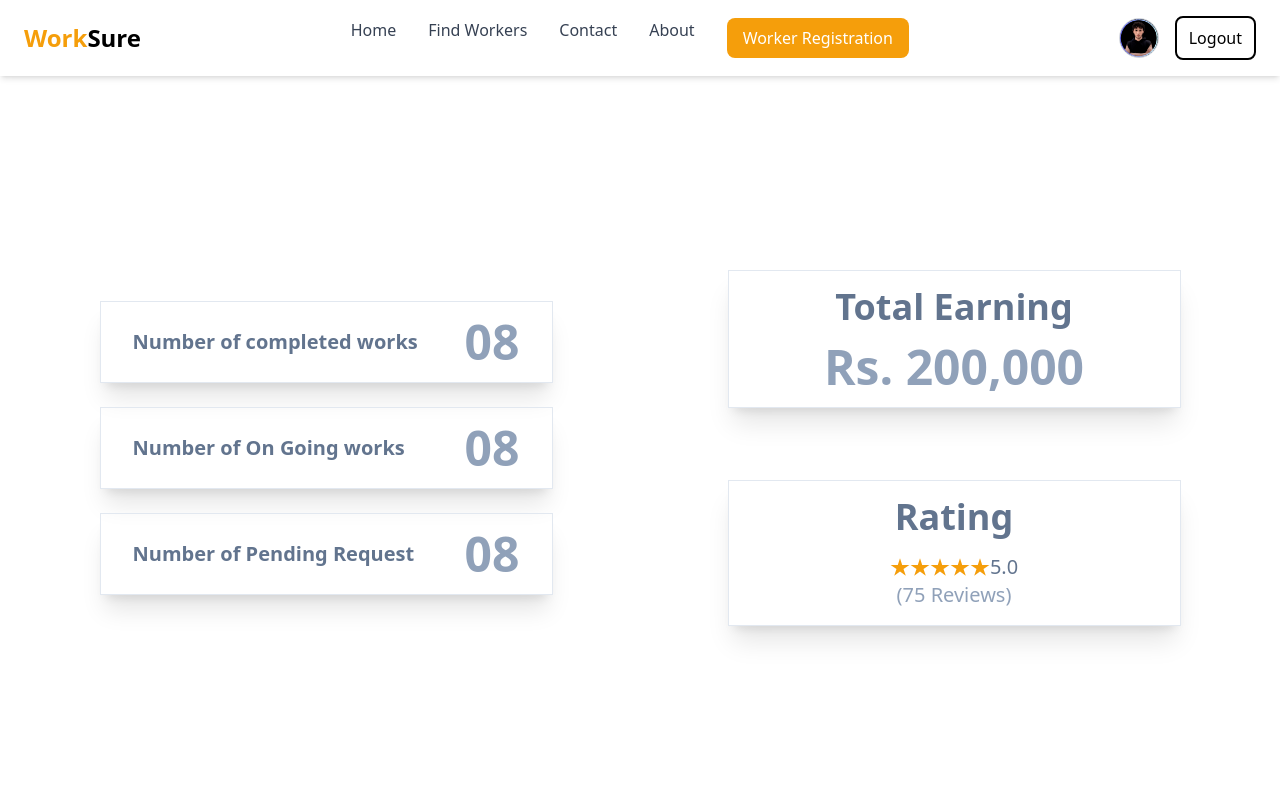
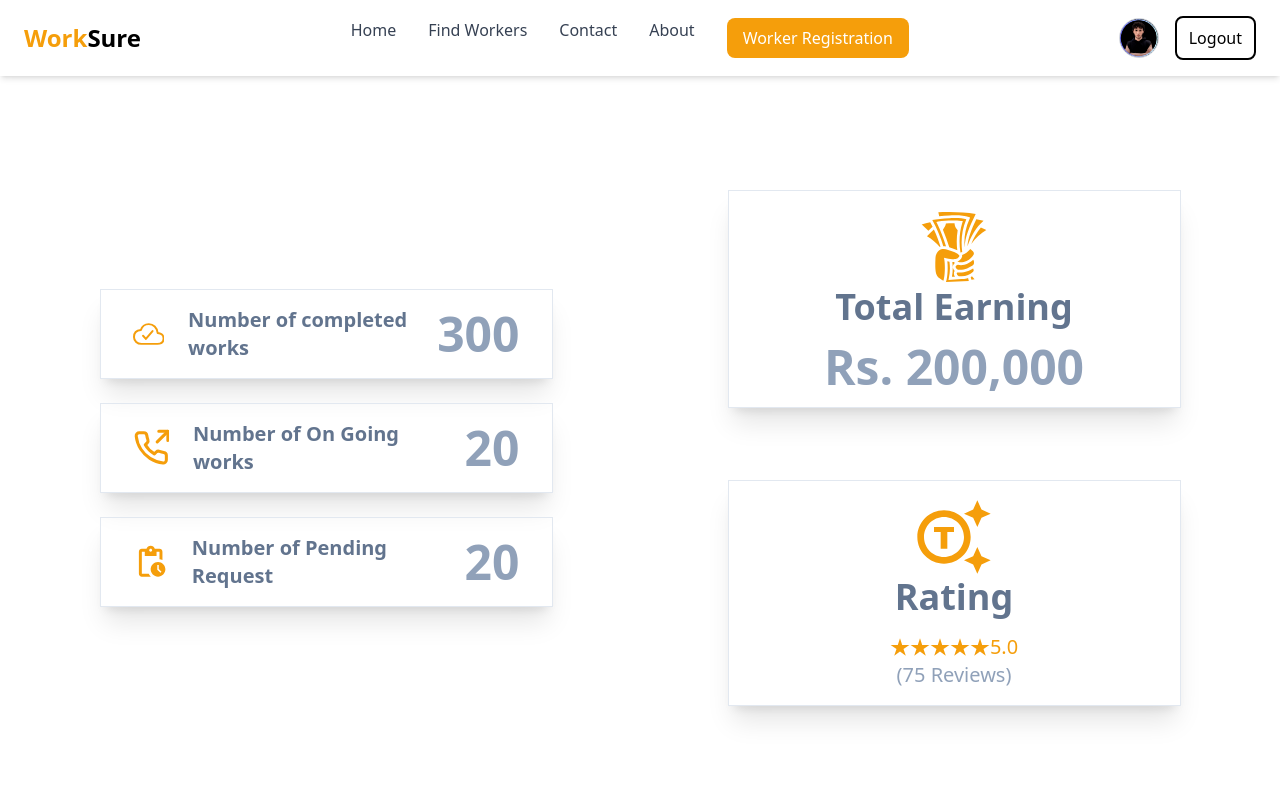
Before and after one commit to HasalKenula/WorkSure-frontend, a React (Vite) app: page /workerDashboard in a window 1280 px wide. Shown: the top 800 px of the page. Built offline with nearby package versions, Linux system fonts and the light colour scheme; no server answers; sample sign-in values are in the browser's storage.

Commit message:
added a counter animation to the admin and worker dashboards

```diff
--- a/package.json
+++ b/package.json
@@ -16,6 +16,7 @@
     "date-fns": "^4.1.0",
     "react": "^19.2.0",
     "react-calendar": "^6.0.0",
+    "react-countup": "^6.5.3",
     "react-dom": "^19.2.0",
     "react-hot-toast": "^2.6.0",
     "react-icons": "^5.5.0",
--- a/src/pages/AdminDashBoard.jsx
+++ b/src/pages/AdminDashBoard.jsx
@@ -1,4 +1,4 @@
-import { RiDeleteBin6Line } from "react-icons/ri";
+import { RiDeleteBin6Line, RiPassPendingLine } from "react-icons/ri";
 import Navbar from "../components/NavBar";
 import PlatformAnalyticsChart from "../components/PlatformAnalyticsChart";
 import Man from "../assets/man.jpg"
@@ -6,6 +6,9 @@ import axios from "axios";
 import { useEffect, useState } from "react";
 import { useAuth } from "../context/AuthContext";
 import toast from "react-hot-toast";
+import CountUp from "react-countup";
+import { SlUserFollow } from "react-icons/sl";
+import { LiaUserSecretSolid } from "react-icons/lia";
 export default function AdminDashBoard() {
     const { isAuthenticated, jwtToken } = useAuth();
     const roles = [
@@ -144,6 +147,18 @@ export default function AdminDashBoard() {
         }
     }
 
+
+    async function deleteContact(contactId) {
+        try {
+            await axios.delete(`http://localhost:8081/contact/${contactId}`, config);
+            loadContact();
+            toast.success("contact message status deleted successfully");
+        } catch (error) {
+            toast.error("Failed to delete contact message status");
+        }
+    }
+
+
     useEffect(function () {
         if (isAuthenticated) {
             loadContact();
@@ -161,9 +176,10 @@ export default function AdminDashBoard() {
                     worker.id === workerId ? { ...worker, isBlocked: !worker.isBlocked } : worker
                 )
             );
+            toast.success("Worker status updated successfully");
 
-            toast.success("Worker status updated successfully");
         } catch (error) {
+
             toast.error("Failed to update worker status");
         }
     }
@@ -223,27 +239,36 @@ export default function AdminDashBoard() {
                 <div className=" w-full mx-auto flex flex-col lg:flex-row text-slate-400 lg:flex-row items-center justify-center gap-6 p-6 lg:pt-0">
 
                     <div className="bg-white  w-full lg:w-[25%] flex-1 flex flex-col items-center shadow-xl gap-6 border border-slate-200 py-8 px-8  justify-between">
+                        <div className="flex items-center justify-center ">
+                            <SlUserFollow color="#f59e0b" size={80} />
+                        </div>
                         <div className="text-xl font-bold text-slate-500">
-                            <h1>Number of completed works</h1>
+                            <h1>Total Number of Users</h1>
                         </div>
                         <div className="text-5xl font-bold">
-                            <h1>2500</h1>
+                            <CountUp start={0} end={300} duration={2} enableScrollSpy scrollSpyOnce />
                         </div>
                     </div>
                     <div className="bg-white w-full lg:w-[25%] flex-1 flex flex-col items-center gap-6  shadow-xl border border-slate-200 border py-8 px-8  justify-between">
+                        <div className="flex items-center justify-center ">
+                            <LiaUserSecretSolid color="#f59e0b" size={80} />
+                        </div>
                         <div className="text-xl font-bold text-slate-500">
-                            <h1>Number of On Going works</h1>
+                            <h1>Total Number of Works</h1>
                         </div>
                         <div className="text-5xl font-bold">
-                            <h1>1500</h1>
+                            <CountUp start={0} end={20} duration={2} enableScrollSpy scrollSpyOnce />
                         </div>
                     </div>
                     <div className="bg-white w-full lg:w-[25%] flex-1 flex flex-col items-center gap-6 shadow-xl border border-slate-200 border py-8 px-8  justify-between">
+                        <div className="flex items-center justify-center ">
+                            <RiPassPendingLine color="#f59e0b" size={80} />
+                        </div>
                         <div className="text-xl font-bold text-slate-500">
                             <h1>Number of Pending Request</h1>
                         </div>
                         <div className="text-5xl font-bold">
-                            <h1>103</h1>
+                            <CountUp start={0} end={20} duration={2} enableScrollSpy scrollSpyOnce />
                         </div>
                     </div>
 
@@ -415,7 +440,7 @@ export default function AdminDashBoard() {
 
 
                                             <button
-                                                onClick={() => handleDelete(comment.id)}
+                                                onClick={() => deleteContact(comment.id)}
                                                 className="text-primary hover:text-red-700 transition"
                                             >
                                                 <RiDeleteBin6Line size={24} />
--- a/src/pages/WorkerDashBoard.jsx
+++ b/src/pages/WorkerDashBoard.jsx
@@ -1,10 +1,14 @@
-import { IoStarSharp } from "react-icons/io5";
+import { IoCheckmarkDoneCircleOutline, IoCloudDoneOutline, IoStarSharp } from "react-icons/io5";
 import Navbar from "../components/NavBar";
 import Man from "../assets/man.jpg"
 import { useNavigate } from "react-router-dom";
 import { useEffect, useState, } from "react";
 import axios from "axios";
 import { useAuth } from "../context/AuthContext";
+import CountUp from "react-countup";
+import { FiPhoneOutgoing } from "react-icons/fi";
+import { MdOutlineGeneratingTokens, MdOutlinePendingActions } from "react-icons/md";
+import { GiTakeMyMoney } from "react-icons/gi";
 
 export default function WorkerDashBoard() {
     const { jwtToken, isAuthenticated } = useAuth();
@@ -198,7 +202,7 @@ export default function WorkerDashBoard() {
                     hire.id === hireId ? { ...hire, isBlocked: !hire.isBlocked } : hire
                 )
             );
-             getHires();
+            getHires();
 
             toast.success("Hire status updated successfully");
         } catch (error) {
@@ -215,40 +219,50 @@ export default function WorkerDashBoard() {
                 <div className="w-full mx-auto flex flex-col  text-slate-400 lg:flex-row items-center justify-center gap-6 p-6">
                     <div className="flex-1 flex flex-col items-center justify-center gap-6 ">
                         <div className="w-[75%] flex-1 flex items-center shadow-xl gap-6 border border-slate-200 py-4 px-8  justify-between">
+                            <IoCloudDoneOutline    color="#f59e0b" size={40} />
                             <div className="text-xl font-bold text-slate-500">
                                 <h1>Number of completed works</h1>
                             </div>
                             <div className="text-5xl font-bold">
-                                <h1>08</h1>
+                                <CountUp start={0} end={300} duration={2} enableScrollSpy scrollSpyOnce />
                             </div>
                         </div>
                         <div className="w-[75%] flex-1 flex items-center gap-6  shadow-xl border border-slate-200 border py-4 px-8  justify-between">
+                            <FiPhoneOutgoing  color="#f59e0b" size={40} />
                             <div className="text-xl font-bold text-slate-500">
                                 <h1>Number of On Going works</h1>
                             </div>
                             <div className="text-5xl font-bold">
-                                <h1>08</h1>
+                                <CountUp start={0} end={20} duration={2} enableScrollSpy scrollSpyOnce />
                             </div>
                         </div>
                         <div className="w-[75%] flex-1 flex items-center gap-6 shadow-xl border border-slate-200 border py-4 px-8  justify-between">
+                            <MdOutlinePendingActions color="#f59e0b" size={40}/>
                             <div className="text-xl font-bold text-slate-500">
                                 <h1>Number of Pending Request</h1>
                             </div>
                             <div className="text-5xl font-bold">
-                                <h1>08</h1>
+                                <CountUp start={0} end={20} duration={2} enableScrollSpy scrollSpyOnce />
                             </div>
                         </div>
                     </div>
                     <div className="flex-1 flex flex-col items-center justify-center gap-18 ">
                         <div className="w-[75%] flex-1 flex-col  shadow-xl items-center justify-center gap-6  border  border-slate-200  py-4 px-8">
+                            <div className="flex items-center justify-center ">
+                                 <GiTakeMyMoney color="#f59e0b" size={80}/>
+                            </div>
+
                             <div className="flex items-center justify-center  text-4xl font-bold pb-4">
                                 <h1 className="text-slate-500">Total Earning</h1>
                             </div>
                             <div className="flex items-center justify-center text-5xl font-bold">
-                                <h1>Rs. 200,000</h1>
+                                <CountUp start={0} end={200000} duration={2.5} separator="," prefix="Rs. " enableScrollSpy scrollSpyOnce />
                             </div>
                         </div>
                         <div className="w-[75%] flex-1 flex-col  shadow-xl items-center justify-center gap-6  border  border-slate-200 py-4 px-8">
+                            <div className="flex items-center justify-center ">
+                                 <MdOutlineGeneratingTokens  color="#f59e0b" size={80}/>
+                            </div>
                             <div className="flex items-center justify-center text-4xl font-bold pb-4">
                                 <h1 className="text-slate-500">Rating</h1>
                             </div>
@@ -258,7 +272,7 @@ export default function WorkerDashBoard() {
                                 <IoStarSharp />
                                 <IoStarSharp />
                                 <IoStarSharp />
-                                <h1 className="text-slate-500">5.0</h1>
+                                <CountUp start={0} end={5} duration={2} decimals={1} enableScrollSpy scrollSpyOnce />
                             </div>
                             <div className="flex items-center flex-col justify-center text-xl">
                                 <h1>(75 Reviews)</h1>
--- a/src/pages/WorkerProfileCard.jsx
+++ b/src/pages/WorkerProfileCard.jsx
@@ -109,7 +109,7 @@ export default function WorkerProfileCard() {
                   <span className="text-gray-600 ml-1">(75 Reviews)</span>
                 </p>
               </div>
-              <button className="px-6 py-3 text-lg font-semibold bg-primary text-white rounded shadow-md hover:bg-accent hover:scale-105 transition-all duration-300 w-1/3">
+              <button className="px-6 py-3 text-lg font-semibold bg-primary text-white rounded shadow-md hover:bg-accent hover:scale-105 transition-all duration-300 w-1/3" onClick={() => navigate(`/hire/${worker.id}`)}>
                 Hire Now
               </button>
             </div>
```
Also changed, not shown: 1 other file (tests, documents, lock files or other folders).
